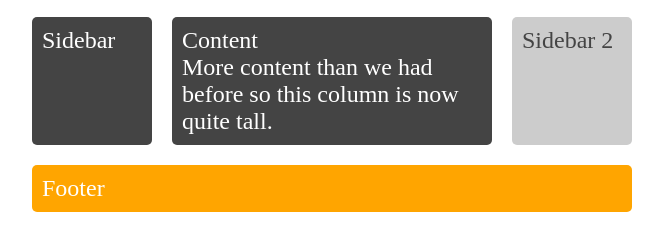
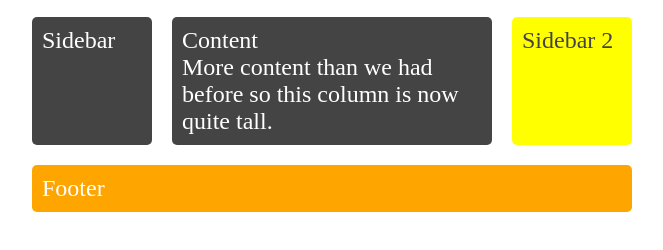
Before and after one commit to Corsicaman/Exo2, a plain HTML site: page index.htm in a window 1280 px wide. Shown: the part 90-340 px from the top of the page, without its empty margins (8-671 px from the left). Drawn offline with Linux system fonts and the light colour scheme.

Commit message:
Couleurs de la sidebar

```diff
--- a/css/style.css
+++ b/css/style.css
@@ -76,6 +76,6 @@ body {
 }
 
 .sidebar2 {
-  background-color: #ccc;
+  background-color: yellow;
   color: #444;
 }
```
